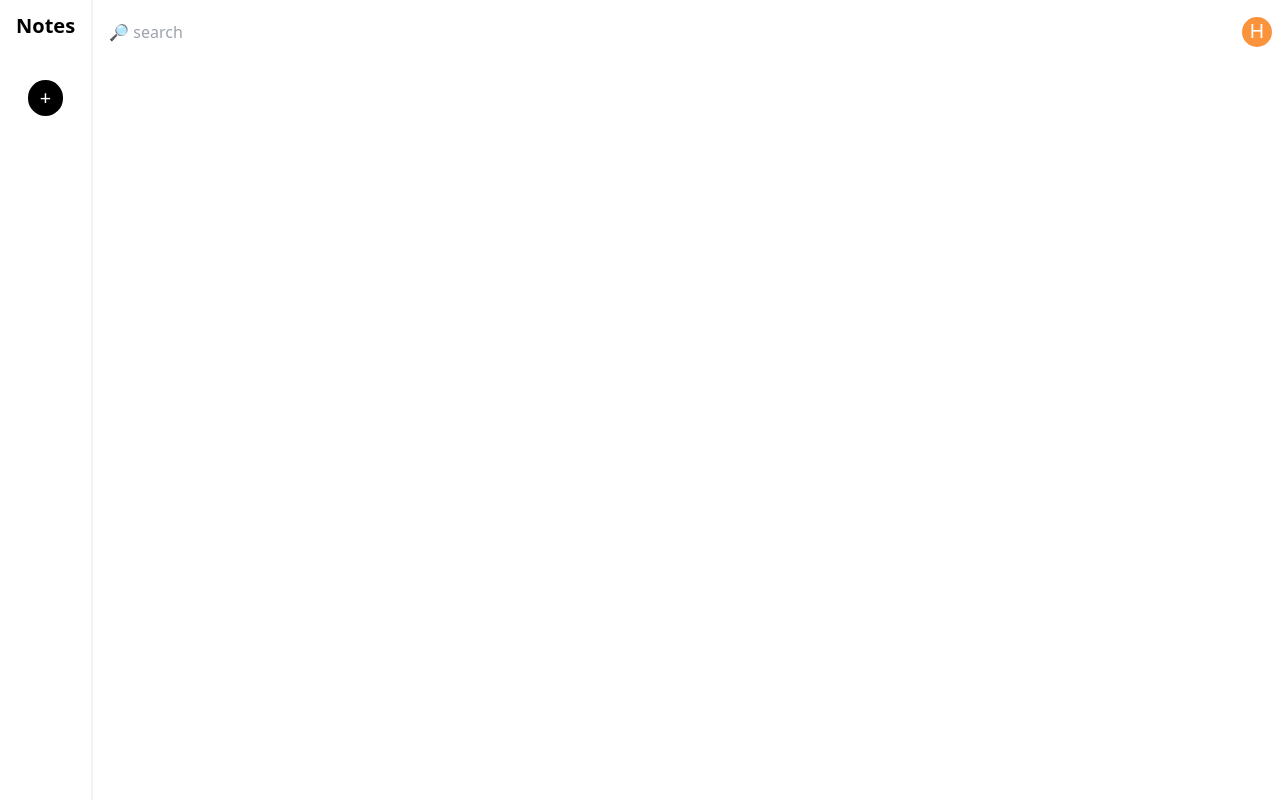
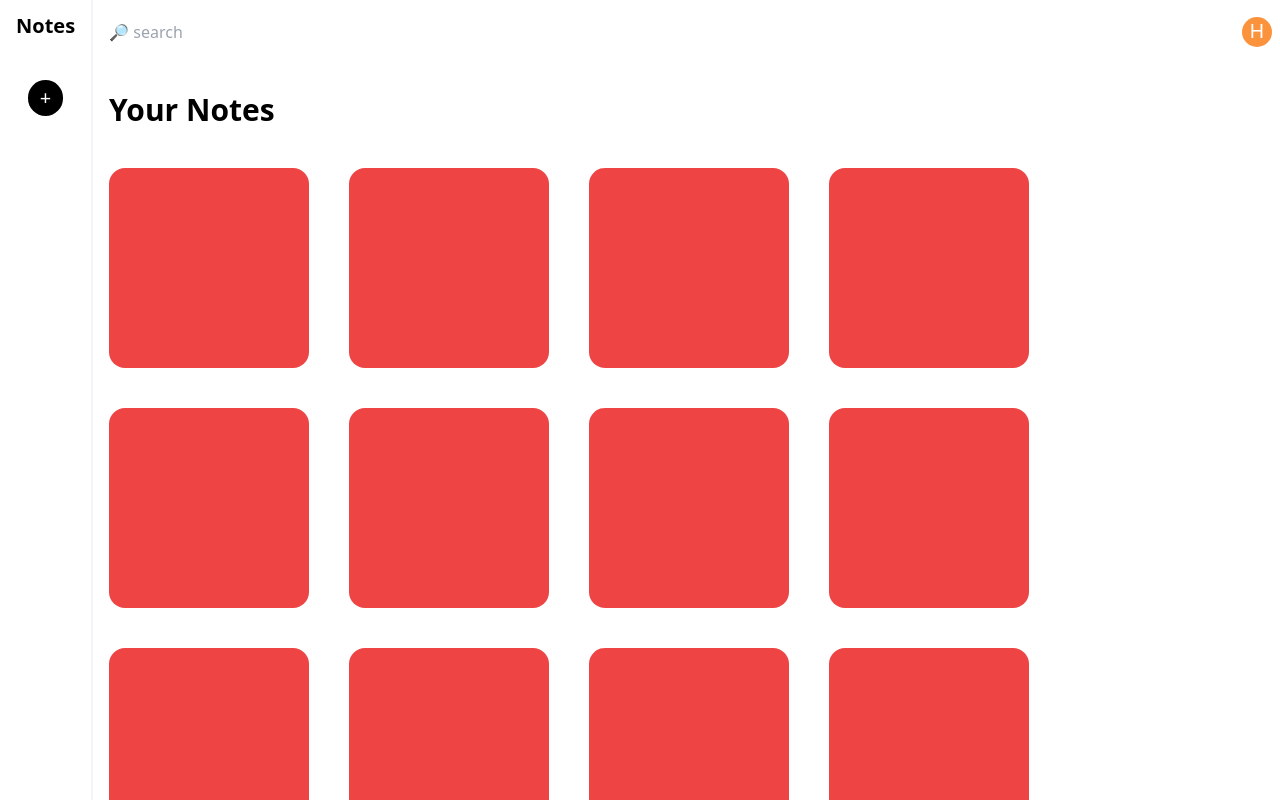
Before and after one commit to harshit0571/Notes-App, a React (Vite) app: page / in a window 1280 px wide. Built offline with nearby package versions, Linux system fonts and the light colour scheme; no server answers; sample sign-in values are in the browser's storage.

Commit message:
layout done

```diff
--- a/src/components/container/Container.tsx
+++ b/src/components/container/Container.tsx
@@ -1,9 +1,11 @@
 import Navbar from "./Navbar";
+import Notes from "./Notes";
 
 const Container = () => {
   return (
-    <div className="w-screen h-screen">
+    <div className="w-screen h-screen overflow-auto ">
       <Navbar />
+      <Notes />
     </div>
   );
 };
--- a/src/components/container/Navbar.tsx
+++ b/src/components/container/Navbar.tsx
@@ -25,7 +25,7 @@ const Navbar = () => {
   };
 
   return (
-    <div className="w-full h-[8vh] flex justify-between px-2 items-center relative">
+    <div className="w-full h-[8vh] flex justify-between px-2 bg-white items-center top-0 sticky">
       <input
         type="text"
         placeholder="🔎 search"
--- /dev/null
+++ b/src/components/container/Notes.tsx
@@ -0,0 +1,30 @@
+const Notes = () => {
+  return (
+    <div className="flex flex-col p-4">
+      <h1 className="text-3xl w-max font-semibold h-max md:mt-3 text-center md:text-left">
+        Your Notes
+      </h1>
+      <div className="mt-10 flex flex-wrap gap-10 w-full h-max items-center justify-center md:items-start md:justify-start">
+        <div className="w-[200px] h-[200px] bg-red-500 rounded-2xl"></div>
+        <div className="w-[200px] h-[200px] bg-red-500 rounded-2xl"></div>
+
+        <div className="w-[200px] h-[200px] bg-red-500 rounded-2xl"></div>
+        <div className="w-[200px] h-[200px] bg-red-500 rounded-2xl"></div>
+        <div className="w-[200px] h-[200px] bg-red-500 rounded-2xl"></div>
+
+        <div className="w-[200px] h-[200px] bg-red-500 rounded-2xl"></div>
+        <div className="w-[200px] h-[200px] bg-red-500 rounded-2xl"></div>
+        <div className="w-[200px] h-[200px] bg-red-500 rounded-2xl"></div>
+        <div className="w-[200px] h-[200px] bg-red-500 rounded-2xl"></div>
+        <div className="w-[200px] h-[200px] bg-red-500 rounded-2xl"></div>
+        <div className="w-[200px] h-[200px] bg-red-500 rounded-2xl"></div>
+
+        <div className="w-[200px] h-[200px] bg-red-500 rounded-2xl"></div>
+        <div className="w-[200px] h-[200px] bg-red-500 rounded-2xl"></div>
+        <div className="w-[200px] h-[200px] bg-red-500 rounded-2xl"></div>
+      </div>
+    </div>
+  );
+};
+
+export default Notes;
--- a/src/pages/Home.tsx
+++ b/src/pages/Home.tsx
@@ -15,7 +15,7 @@ const Home = () => {
   }, [user]);
   console.log(user, "home");
   return (
-    <div className="flex w-full h-full flex-col md:flex-row gap-3 md:gap-0">
+    <div className="flex w-full h-full flex-col md:flex-row md:gap-0">
       <Sidebar />
       <Container />
     </div>
```
